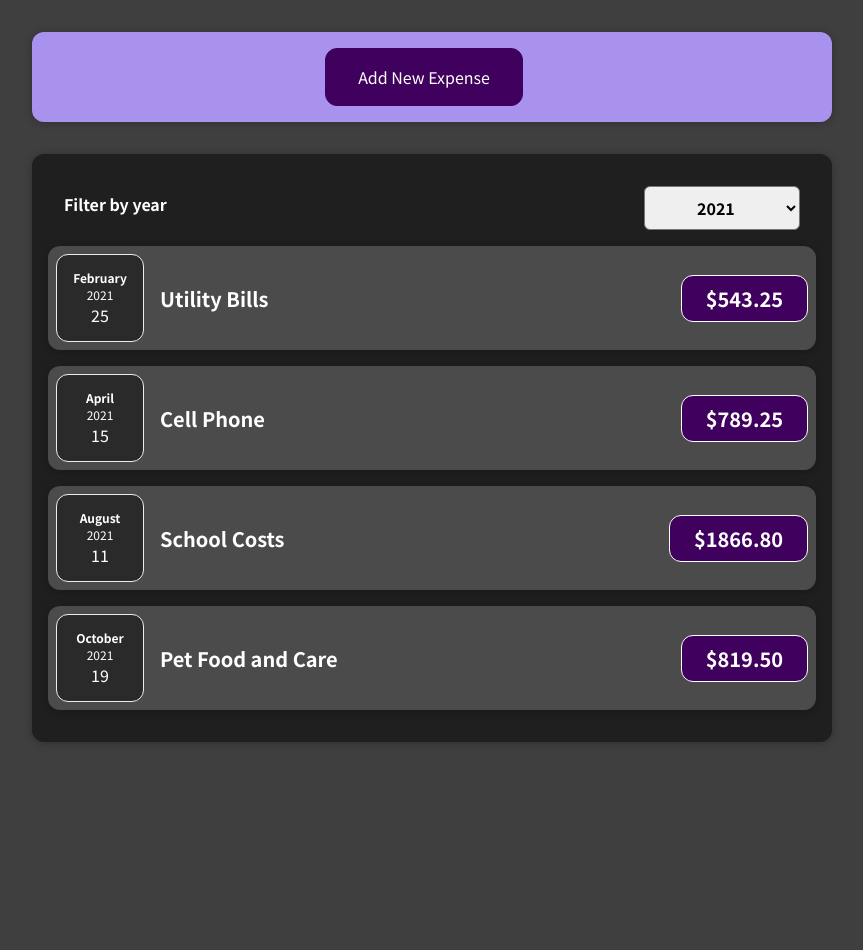
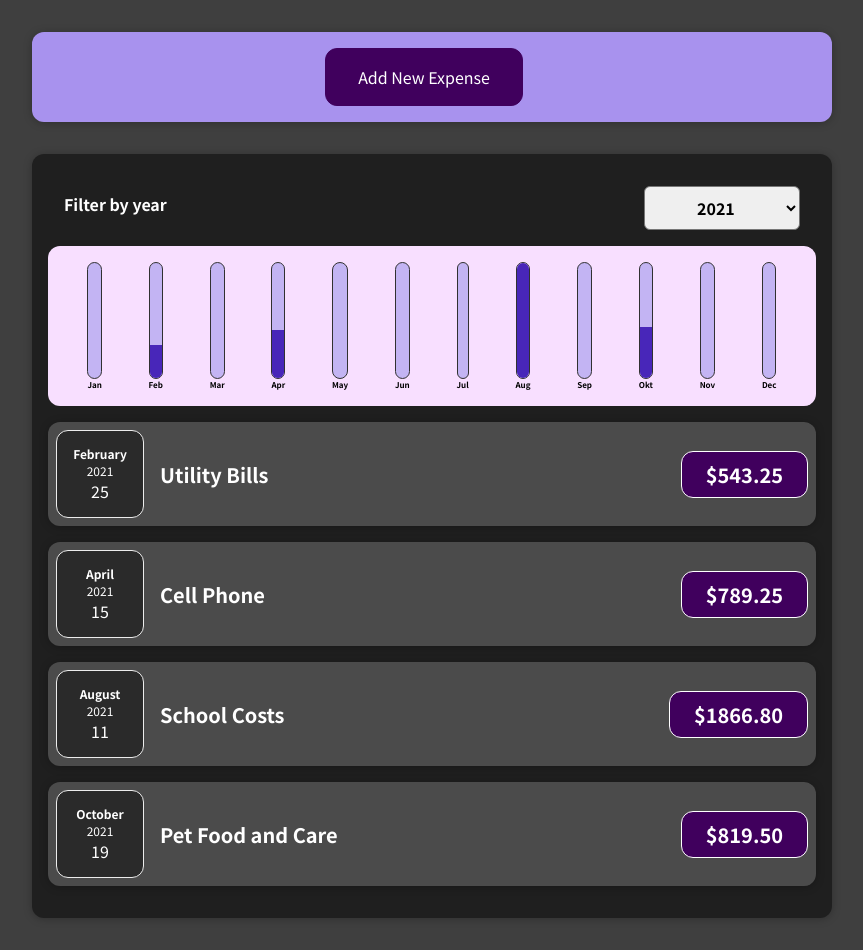
Before and after one commit to elvan/expense-tracker-app-react-basics, a React (Create React App) app: page / in a window 1280 px wide. Shown: the whole page, without its empty margins (208-1071 px from the left). Before the commit the page ends 800 px from the top, so only its background shows below. Built offline with nearby package versions, Linux system fonts and the light colour scheme.

Commit message:
finishing the chart bar component

```diff
--- a/src/chart/Chart.js
+++ b/src/chart/Chart.js
@@ -3,6 +3,9 @@
 import ChartBar from './ChartBar';
 
 export default function Chart(props) {
+  const dataPointValues = props.dataPoints.map((dataPoint) => dataPoint.value);
+  const totalMaximum = Math.max(...dataPointValues);
+
   return (
     <div className='chart'>
       {props.dataPoints.map((dataPoint) => {
@@ -10,7 +13,7 @@
           <ChartBar
             key={dataPoint.label}
             value={dataPoint.value}
-            maxValue={null}
+            maxValue={totalMaximum}
             label={dataPoint.label}
           />
         );
--- a/src/expenses/Expenses.js
+++ b/src/expenses/Expenses.js
@@ -1,6 +1,7 @@
 import { useState } from 'react';
 import Card from '../core/Card';
 import './Expenses.css';
+import ExpensesChart from './ExpensesChart';
 import ExpensesFilter from './ExpensesFilter';
 import ExpensesList from './ExpensesList';
 
@@ -21,6 +22,7 @@
         onChangeFilter={filterChangeHandler}
         selected={filteredYear}
       />
+      <ExpensesChart expenses={filteredExpenses} />
       <ExpensesList expenses={filteredExpenses} />
     </Card>
   );
--- /dev/null
+++ b/src/expenses/ExpensesChart.js
@@ -0,0 +1,25 @@
+import Chart from '../chart/Chart';
+
+export default function ExpensesChart(props) {
+  const chartDataPoints = [
+    { label: 'Jan', value: 0 },
+    { label: 'Feb', value: 0 },
+    { label: 'Mar', value: 0 },
+    { label: 'Apr', value: 0 },
+    { label: 'May', value: 0 },
+    { label: 'Jun', value: 0 },
+    { label: 'Jul', value: 0 },
+    { label: 'Aug', value: 0 },
+    { label: 'Sep', value: 0 },
+    { label: 'Okt', value: 0 },
+    { label: 'Nov', value: 0 },
+    { label: 'Dec', value: 0 }
+  ];
+
+  for (const expense of props.expenses) {
+    const expenseMonth = expense.date.getMonth();
+    chartDataPoints[expenseMonth].value += expense.amount;
+  }
+
+  return <Chart dataPoints={chartDataPoints} />;
+}
```
